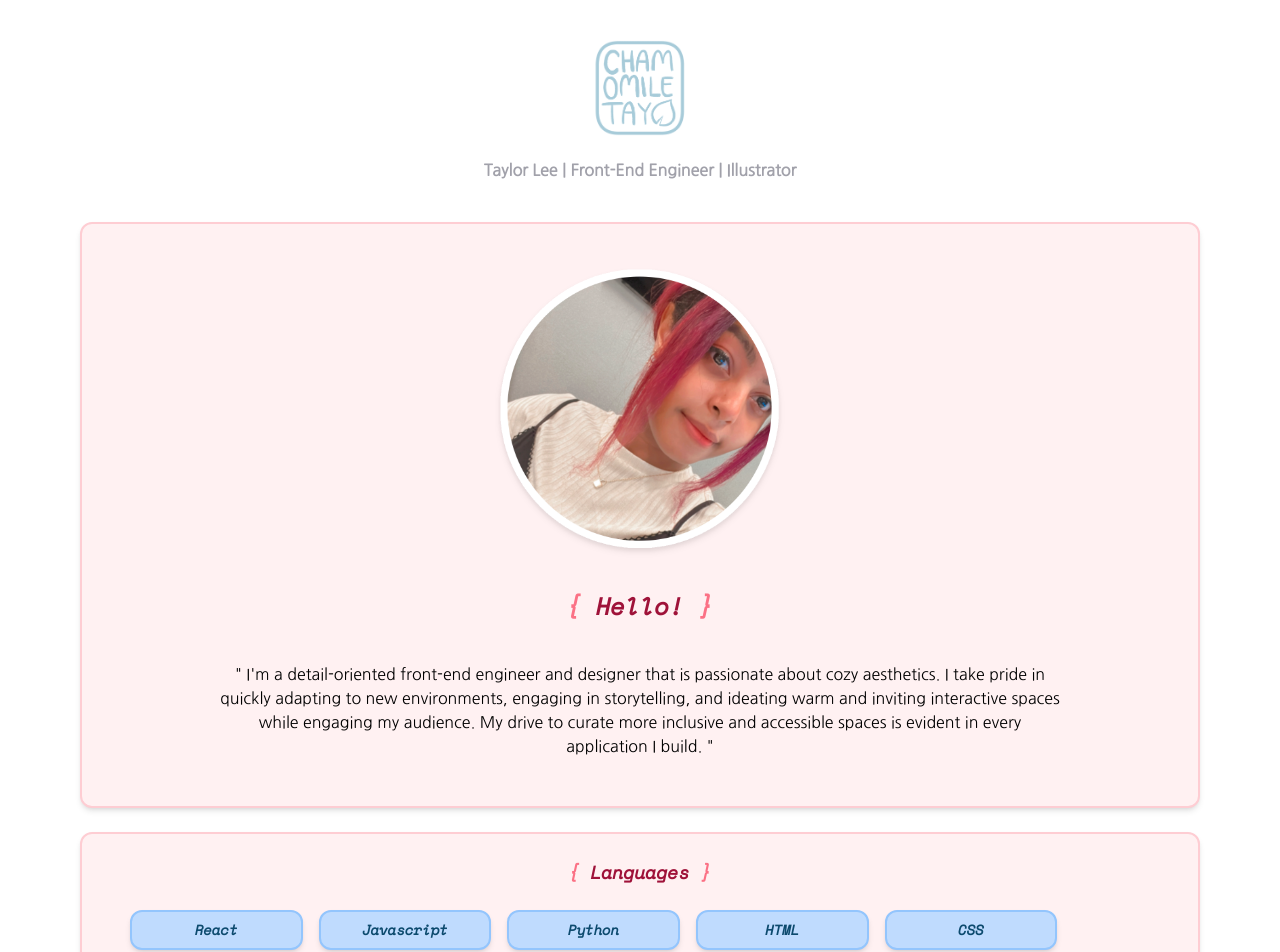
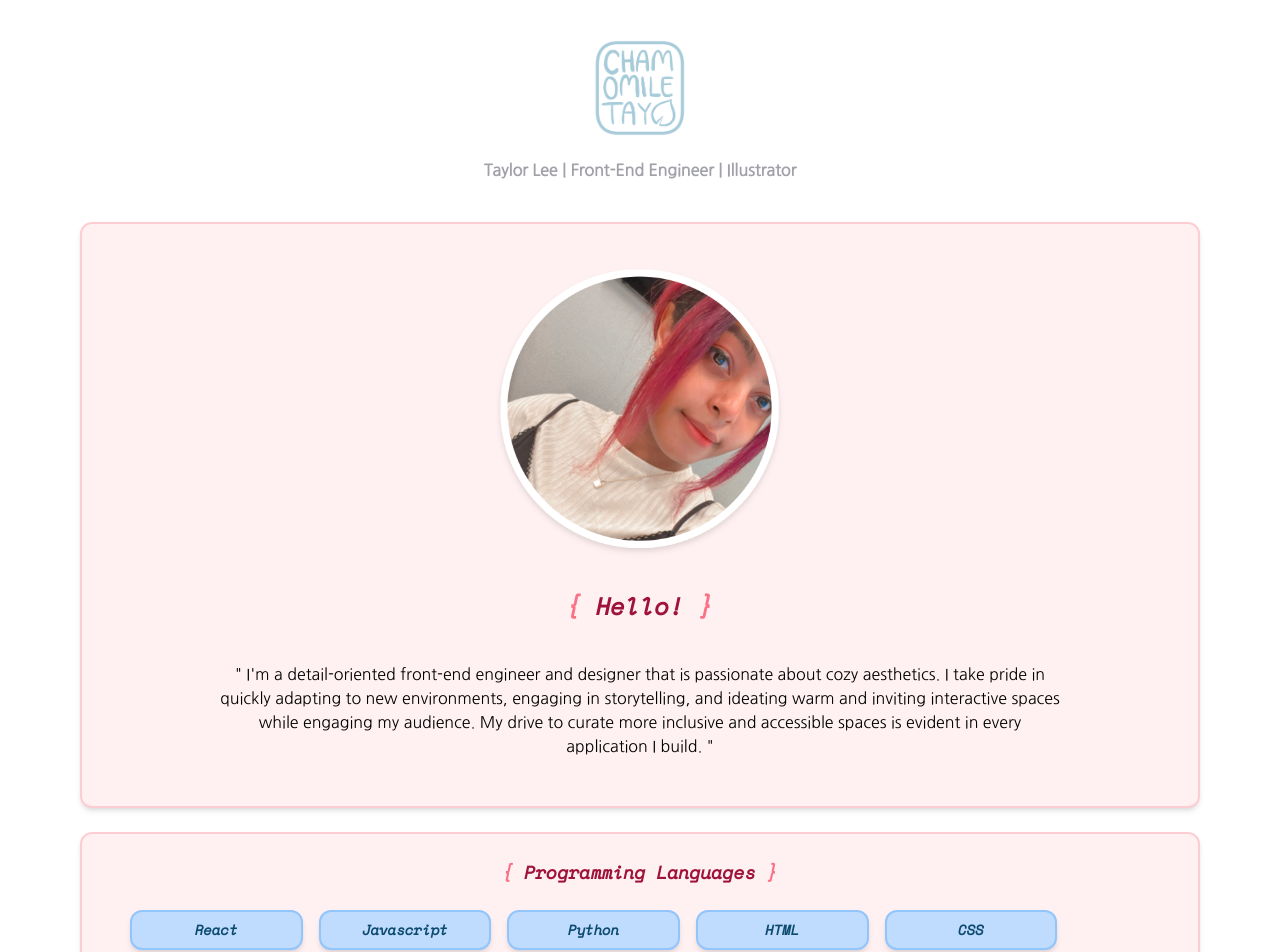
Before and after one commit to chamomiletay/chamomiletay-archive, a React (Create React App) app: page /about in a window 1280 px wide. Shown: the top 952 px of the page. Built offline with nearby package versions, Linux system fonts and the light colour scheme.

Commit message:
Updated About component styling

```diff
--- a/public/index.html
+++ b/public/index.html
@@ -28,6 +28,8 @@
 
     <link href="https://fonts.googleapis.com/css2?family=Space+Mono:ital@1&display=swap" rel="stylesheet">
 
+    <link href="https://fonts.googleapis.com/css2?family=Roboto:wght@300&display=swap" rel="stylesheet">
+
     <!--
       Notice the use of %PUBLIC_URL% in the tags above.
       It will be replaced with the URL of the `public` folder during the build.
--- a/src/components/About.js
+++ b/src/components/About.js
@@ -32,7 +32,7 @@ const About = () => {
 
       <div className='pb-8 px-4 mx-6 font-space-mono text-sm font-semibold text-sky-900'>
 
-        <h4 className='pb-6 text-lg font-semibold font-space-mono text-rose-400'>&#123; <span className='text-black italic text-rose-800'>Languages</span> &#125;</h4>
+        <h4 className='pb-6 text-lg font-semibold font-space-mono text-rose-400'>&#123; <span className='text-black italic text-rose-800'>Programming Languages</span> &#125;</h4>
 
         <p className='p-2 mx-2 border-2 border-blue-300 bg-blue-200 shadow-md rounded-xl w-1/6 float-left'>
           React
--- a/tailwind.config.js
+++ b/tailwind.config.js
@@ -11,7 +11,8 @@ module.exports = {
         'noto-sans-jp': ['Noto Sans JP', 'sans-serif'],
         'noto-serif-jp': ['Noto Serif JP', 'sans-serif'],
         'm-plus-rounded': ['M PLUS Rounded 1c', 'sans-serif'],
-        'space-mono': ['Space Mono', 'monospace']
+        'space-mono': ['Space Mono', 'monospace'],
+        'roboto': ['Roboto', 'sans-serif']
       },
       animation: {},
     },
```
